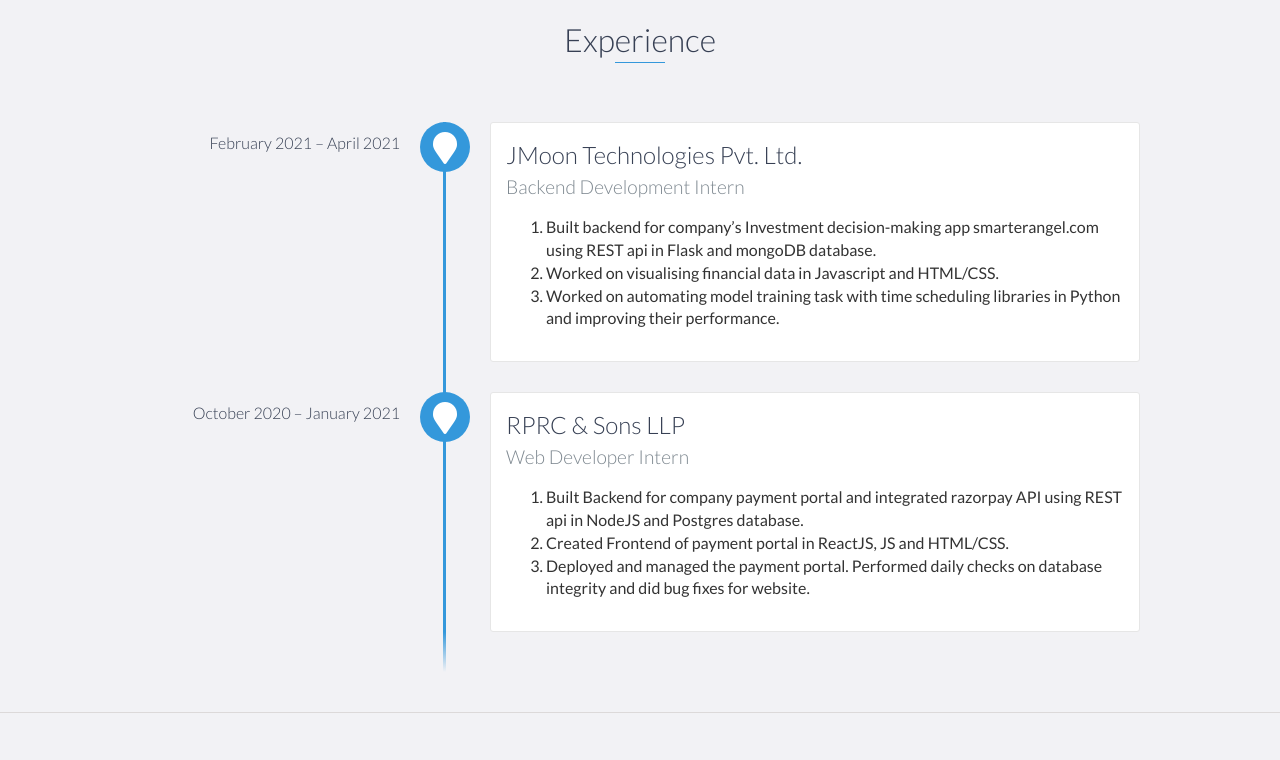
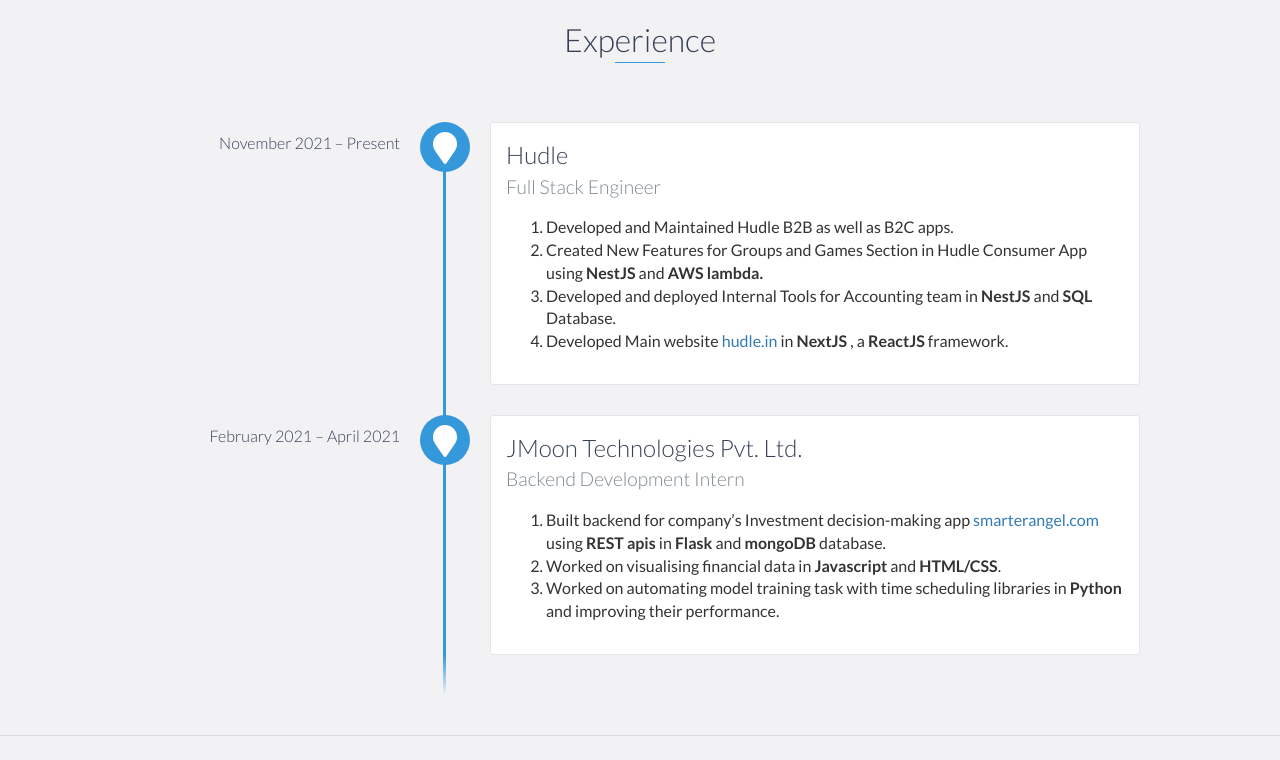
Before and after one commit to abhinavtembulkar/abhinavtembulkar, a website: page index.html in a window 1280 px wide. Shown: the part 1060-1820 px from the top of the page. Drawn offline with nearby package versions, Linux system fonts and the light colour scheme.

Commit message:
code done

```diff
--- a/index.html
+++ b/index.html
@@ -14,7 +14,9 @@
     <link href="css/styles.css" rel="stylesheet">
     <link rel="shortcut icon" type="image/png" href="test/assets/favicon.png">
 
-    <link rel="stylesheet" href="https://use.fontawesome.com/releases/v5.2.0/css/all.css" integrity="sha384-hWVjflwFxL6sNzntih27bfxkr27PmbbK/iSvJ+a4+0owXq79v+lsFkW54bOGbiDQ" crossorigin="anonymous" type="text/css">
+    <link rel="stylesheet" href="https://use.fontawesome.com/releases/v5.2.0/css/all.css"
+        integrity="sha384-hWVjflwFxL6sNzntih27bfxkr27PmbbK/iSvJ+a4+0owXq79v+lsFkW54bOGbiDQ" crossorigin="anonymous"
+        type="text/css">
     <script type="text/javascript" src="js/jquery.particleground.js"></script>
     <script type="text/javascript" src="js/demo.js"></script>
 </head>
@@ -56,10 +58,13 @@
             <div id="intro">
                 <h1>Abhinav Tembulkar</h1>
                 <h2>Software Engineer</h2>
-                <a href="abhinav_tembulkar_resume.pdf" style="color: white;">Resume<img src="https://static.thenounproject.com/png/637945-200.png" height="35" width="35">
+                <a href="abhinav_tembulkar_resume.pdf" style="color: white;">Resume<img
+                        src="https://static.thenounproject.com/png/637945-200.png" height="35" width="35">
                 </a>
-                <a href="https://www.linkedin.com/in/abhinav-tembulkar-12b665150/" style="color: white;"><i class="fab fa-linkedin" style="font-size: 2em;"></i></a> &nbsp
-                <a href="https://github.com/abhinavtembulkar" style="color: white;"><i class="fab fa-github" style="font-size: 2em;"></i></a> &nbsp
+                <a href="https://www.linkedin.com/in/abhinav-tembulkar-12b665150/" style="color: white;"><i
+                        class="fab fa-linkedin" style="font-size: 2em;"></i></a> &nbsp
+                <a href="https://github.com/abhinavtembulkar" style="color: white;"><i class="fab fa-github"
+                        style="font-size: 2em;"></i></a> &nbsp
             </div>
         </div>
     </div>
@@ -87,7 +92,8 @@
                 </div>
                 <div class="col-md-8">
                     <p>
-                        Hi ! I am a Web developer with degree in Computer Science and Engineering, passionate about Backend Development and Machine learning.
+                        Hi ! I am a Web developer with degree in Computer Science and Engineering, passionate about
+                        Backend Development and Machine learning.
                         I love to solve problems by designing efficient algorithms and innovative applications.
                     </p>
                 </div>
@@ -99,26 +105,30 @@
     <div id="experience" class="background-alt">
         <h2 class="heading">Experience</h2>
         <div id="experience-timeline">
+            <div data-date="November 2021 – Present">
+                <h3>Hudle</h3>
+                <h4>Full Stack Engineer</h4>
+                <ol>
+                    <li>Developed and Maintained Hudle B2B as well as B2C apps.</li>
+                    <li>Created New Features for Groups and Games Section in Hudle Consumer App using <b>NestJS</b> and
+                        <b>AWS lambda.</b></li>
+                    <li>Developed and deployed Internal Tools for Accounting team in <b>NestJS</b> and <b>SQL</b>
+                        Database.</li>
+                    <li>Developed Main website <a href="https://www.hudle.in/" target="_blank">hudle.in</a> in
+                        <b>NextJS</b> , a <b>ReactJS</b> framework.</li>
+                </ol>
+            </div>
             <div data-date="February 2021 – April 2021">
                 <h3>JMoon Technologies Pvt. Ltd.</h3>
                 <h4>Backend Development Intern</h4>
                 <ol>
                     <li>Built backend for company’s Investment decision-making app
-                        smarterangel.com using REST api in Flask and mongoDB database.</li>
-                    <li>Worked on visualising financial data in Javascript and HTML/CSS.</li>
+                        <a href="https://www.smarterangel.com/public/" target="_blank">smarterangel.com</a> using <b>REST
+                            apis</b> in <b>Flask</b> and <b>mongoDB</b> database.
+                    </li>
+                    <li>Worked on visualising financial data in <b>Javascript</b> and <b>HTML/CSS</b>.</li>
                     <li>Worked on automating model training task with time scheduling
-                        libraries in Python and improving their performance.</li>
-                </ol>
-            </div>
-            <div data-date="October 2020 – January 2021">
-                <h3>RPRC & Sons LLP</h3>
-                <h4>Web Developer Intern</h4>
-                <ol>
-                    <li>Built Backend for company payment portal and integrated razorpay
-                        API using REST api in NodeJS and Postgres database.</li>
-                    <li>Created Frontend of payment portal in ReactJS, JS and HTML/CSS.</li>
-                    <li>Deployed and managed the payment portal. Performed daily checks
-                        on database integrity and did bug fixes for website.</li>
+                        libraries in <b>Python</b> and improving their performance.</li>
                 </ol>
             </div>
         </div>
@@ -132,7 +142,7 @@
 
                 <div class="project shadow-large">
                     <div class="project-image">
-                        <img src="images/doctorchatapp.png" height="300" width="300"/>
+                        <img src="images/doctorchatapp.png" height="300" width="300" />
                     </div>
                     <!-- End .project-image -->
                     <div class="project-info">
@@ -149,7 +159,7 @@
 
                 <div class="project shadow-large">
                     <div class="project-image">
-                        <img src="images/ReactQoutesApp.png" height="300" width="300"/>
+                        <img src="images/ReactQoutesApp.png" height="300" width="300" />
                     </div>
                     <!-- End .project-image -->
                     <div class="project-info">
@@ -166,7 +176,7 @@
 
                 <div class="project shadow-large">
                     <div class="project-image">
-                        <img src="images/LiveFlightStatus.png" height="300" width="300"/>
+                        <img src="images/LiveFlightStatus.png" height="300" width="300" />
                     </div>
                     <!-- End .project-image -->
                     <div class="project-info">
@@ -183,7 +193,7 @@
 
                 <div class="project shadow-large">
                     <div class="project-image">
-                        <img src="images/FaceMaskDetector.jpeg" height="300" width="300"/>
+                        <img src="images/FaceMaskDetector.jpeg" height="300" width="300" />
                     </div>
                     <!-- End .project-image -->
                     <div class="project-info">
@@ -201,13 +211,14 @@
 
                 <div class="project shadow-large">
                     <div class="project-image">
-                        <img src="images/eventsmanagerapp.png" height="300" width="300"/>
+                        <img src="images/eventsmanagerapp.png" height="300" width="300" />
                     </div>
                     <!-- End .project-image -->
                     <div class="project-info">
                         <h3>Events Manager App</h3>
                         <p>
-                            An Events managing website with user session and login capability. Built using HTML, CSS,JS, Handlebars
+                            An Events managing website with user session and login capability. Built using HTML, CSS,JS,
+                            Handlebars
                             in front-end and NodeJS, ExpressJS in back-end with MongoDB.
                         </p>
                         <a href="https://eventsmanagerapp.herokuapp.com/">View Project</a>
@@ -217,7 +228,7 @@
 
                 <div class="project shadow-large">
                     <div class="project-image">
-                        <img src="images/SoundBars.gif" height="300" width="300"/>
+                        <img src="images/SoundBars.gif" height="300" width="300" />
                     </div>
                     <!-- End .project-image -->
                     <div class="project-info">
@@ -233,7 +244,7 @@
 
                 <div class="project shadow-large">
                     <div class="project-image">
-                        <img src="images/BurgerBuilderApp.png" height="300" width="300"/>
+                        <img src="images/BurgerBuilderApp.png" height="300" width="300" />
                     </div>
                     <!-- End .project-image -->
                     <div class="project-info">
@@ -250,7 +261,7 @@
 
                 <div class="project shadow-large">
                     <div class="project-image">
-                        <img src="images/TodoListApp.png" height="300" width="300"/>
+                        <img src="images/TodoListApp.png" height="300" width="300" />
                     </div>
                     <!-- End .project-image -->
                     <div class="project-info">
@@ -266,7 +277,7 @@
 
                 <div class="project shadow-large">
                     <div class="project-image">
-                        <img src="images/FreqBars.png" height="300" width="300"/>
+                        <img src="images/FreqBars.png" height="300" width="300" />
                     </div>
                     <!-- End .project-image -->
                     <div class="project-info">
@@ -294,7 +305,8 @@
             <li>Secured Global rank 6730 in Google kickstart round G .</li>
             <li>Awarded JSTSE scholarship by Directorate of Education, Delhi in Academic year 2013-14.</li>
             <li>Published article titled Anti-aliasing on GeeksforGeeks
-            <a href='https://www.geeksforgeeks.org/computer-graphics-antialiasing/'>Article Link</a></li>
+                <a href='https://www.geeksforgeeks.org/computer-graphics-antialiasing/'>Article Link</a>
+            </li>
         </ul>
     </div>
     </div>
@@ -306,7 +318,7 @@
             <h4>Dwarka, New Delhi</h4>
             <span class="education-date">2017 - 2021</span>
             <p>Bachelor of Technology in Computer Science and Engineering</p>
-            <p>CGPA: 7.96</p>
+            <p>CGPA: 8</p>
         </div>
         <!-- End .education-block -->
 
@@ -340,21 +352,23 @@
                 <li>C</li>
                 <li>C++</li>
                 <li>Bash</li>
+                <li>TypeScript</li>
             </b>
             <i>
                 <li>NodeJS</li>
                 <li>Flask</li>
                 <li>ExpressJS</li>
+                <li>AWS</li>
+                <li>SQL</li>
+                <li>MongoDB</li>
                 <li>HTML/CSS</li>
                 <li>ReactJS</li>
-            <li>SQL</li>
-            <li>MongoDB</li>
             </i>
             <li>Git</li>
             <li>Github</li>
             <li>REST APIs</li>
+            <li>Apache Kafka</li>
             <li>JSON</li>
-            <li>TensorFlow</li>
             <li>OpenCV</li>
             <li>Heroku</li>
 
@@ -362,6 +376,11 @@
             <li>Web Development</li>
             <li>Backend Development</li>
         </ul>
+
+        <br>
+        <br>
+        <br>
+        <br>
 
         <h2 class='heading'>Coursework</h2>
         <ol>
@@ -417,18 +436,19 @@
                 </div>
                 <div style="width: 50%;">
                     <h2>Links</h2>
-                    <ul>
-                      <b>
+                    <ul style="list-style: none; padding-left: 0%;">
+
                             <li>
                                 <a href="https://github.com/abhinavtembulkar" target="_blank">Github</a>
                             </li>
                             <li>
-                            <a href="https://www.linkedin.com/in/abhinav-tembulkar-12b665150/" target="_blank">LinkedIn</a>
+                                <a href="https://www.linkedin.com/in/abhinav-tembulkar-12b665150/"
+                                    target="_blank">LinkedIn</a>
                             </li>
                             <li>
                                 <a href="https://abhinavtembulkar@gmail.com" target="_blank">Gmail</a>
                             </li>
-                    </b>
+
                     </ul>
                 </div>
             </div>
@@ -441,7 +461,7 @@
             <div class="row">
                 <div class="col-sm-5 copyright">
                     <p>
-                        Abhinav Tembulkar 2021
+                        Abhinav Tembulkar 2022
                     </p>
                 </div>
             </div>
```
Lines whose indentation alone changed are shown as unchanged.
